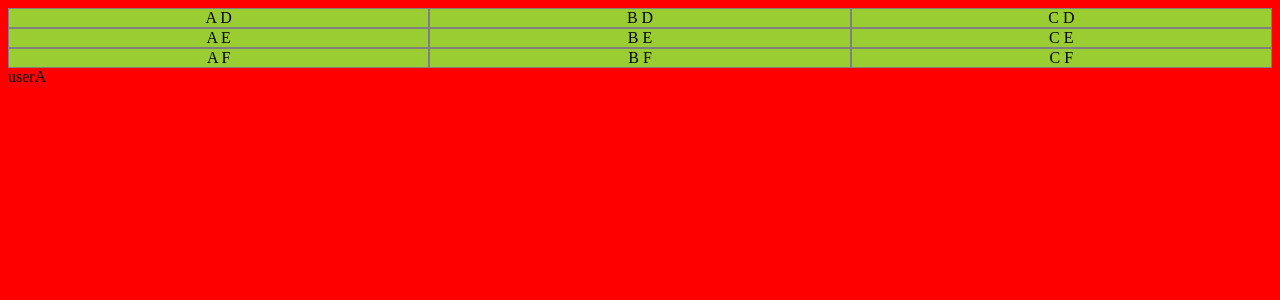
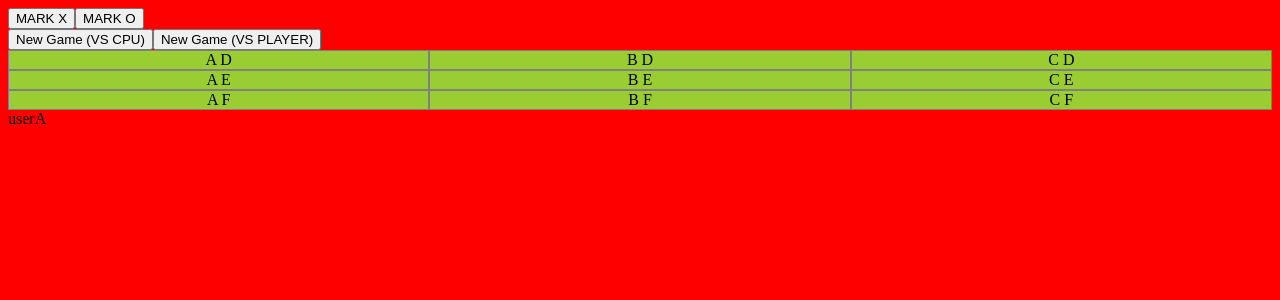
Before and after one commit to devjoppe/tic-tac-toe, a React (Vite) app: page / in a window 1280 px wide. Shown: the top 300 px of the page. Built offline with nearby package versions, Linux system fonts and the light colour scheme.

Commit message:
Adding the start game features and some logic for a new game

```diff
--- a/package.json
+++ b/package.json
@@ -11,7 +11,8 @@
   },
   "dependencies": {
     "react": "^18.2.0",
-    "react-dom": "^18.2.0"
+    "react-dom": "^18.2.0",
+    "react-router-dom": "^6.13.0"
   },
   "devDependencies": {
     "@types/react": "^18.0.28",
--- a/src/App.tsx
+++ b/src/App.tsx
@@ -3,6 +3,10 @@ import './assets/style/css/style.css'
 
 import data from './assets/data/gamegrid.json'
 import {useEffect, useState} from "react";
+import {Route, Routes, useNavigate} from "react-router-dom";
+import StartPage from "./pages/StartPage.tsx";
+import GamePage from "./pages/GamePage.tsx";
+import FourOhFour from "./pages/FourOhFour.tsx";
 
 interface GameGridInt {
     id: number,
@@ -22,6 +26,12 @@ interface GameFieldInt {
 }
 
 function App() {
+
+    // New game
+    const [isCPU, setIsCPU] = useState<boolean|null>(null)
+    const [mark, setMark] = useState<number|null>(null)
+
+    const navigate = useNavigate()
 
     const [gameGrid, setGameGrid] = useState<GameGridInt[]>([])
     const [playedGrid, setPlayedGrid] = useState<GameGridInt[]>([])
@@ -86,6 +96,15 @@ function App() {
             user: ""
         },
     ]
+
+    // Start a new game - Clean slate
+    const newGame = (isCPU:boolean, mark:number) => {
+        setMark(mark)
+        setIsCPU(isCPU)
+        if(mark && isCPU) {
+            navigate('/game')
+        }
+    }
 
     useEffect(() => {
         setGameGrid(data)
@@ -200,6 +219,11 @@ function App() {
 
     return (
         <>
+            <Routes>
+                <Route path="/" element={<StartPage newGame={newGame} />} />
+                <Route path="/game" element={<GamePage isCPU={isCPU} mark={mark}/>} />
+                <Route path="*" element={<FourOhFour />} />
+            </Routes>
             <div className="parent">
                 {gameGrid && gameGrid.map(div => (
                     <div key={div.id} onClick={() => handleClick(player, div.col, div.row, div.id, div.checked, div.line)} className={`checked ${div.user}`}>{div.col} {div.row}</div>
--- a/src/main.tsx
+++ b/src/main.tsx
@@ -2,9 +2,12 @@ import React from 'react'
 import ReactDOM from 'react-dom/client'
 import App from './App.tsx'
 import './assets/style/css/style.css'
+import {BrowserRouter} from "react-router-dom";
 
 ReactDOM.createRoot(document.getElementById('root') as HTMLElement).render(
   <React.StrictMode>
-    <App />
+      <BrowserRouter>
+          <App />
+      </BrowserRouter>
   </React.StrictMode>,
 )
--- /dev/null
+++ b/src/pages/FourOhFour.tsx
@@ -0,0 +1,9 @@
+const FourOhFour = () => {
+    return(
+        <div>
+            Game did not start correctly...?
+        </div>
+    )
+}
+
+export default FourOhFour
--- /dev/null
+++ b/src/pages/GamePage.tsx
@@ -0,0 +1,29 @@
+import React, {useEffect} from "react";
+import {useNavigate} from "react-router-dom";
+
+interface IProp {
+    isCPU: boolean|null,
+    mark: number|null
+}
+
+const GamePage:React.FC<IProp> = ({isCPU, mark}) => {
+
+    const navigate = useNavigate()
+
+    useEffect(() => {
+        if(!isCPU || !mark) {
+            console.error("Game did not start correctly")
+            navigate('*')
+            return
+        }
+        console.log(isCPU, mark)
+    }, [isCPU, mark])
+
+    return(
+        <div>
+            GAMEPAGE
+        </div>
+    )
+}
+
+export default GamePage
--- /dev/null
+++ b/src/pages/StartPage.tsx
@@ -0,0 +1,31 @@
+import React, {useState} from "react";
+
+interface IProp {
+    newGame :(isCPU:boolean, mark:number ) => void
+}
+
+const StartPage:React.FC<IProp> = ({newGame}) => {
+
+    const [mark, setMark] = useState<number>(1)
+
+    console.log(mark)
+
+    const saveSettings = (isCPU:boolean) => {
+        newGame(isCPU, mark)
+    }
+
+    return(
+        <div>
+            <div>
+                <button onClick={() => setMark(1)}>MARK X</button>
+                <button onClick={() => setMark(0)}>MARK O</button>
+            </div>
+            <div>
+                <button onClick={() => saveSettings(true)}>New Game (VS CPU)</button>
+                <button onClick={() => saveSettings(false)}>New Game (VS PLAYER)</button>
+            </div>
+        </div>
+    )
+}
+
+export default StartPage
```
Also changed, not shown: public/vite.svg (deleted), 1 other file (tests, documents, lock files or other folders).
